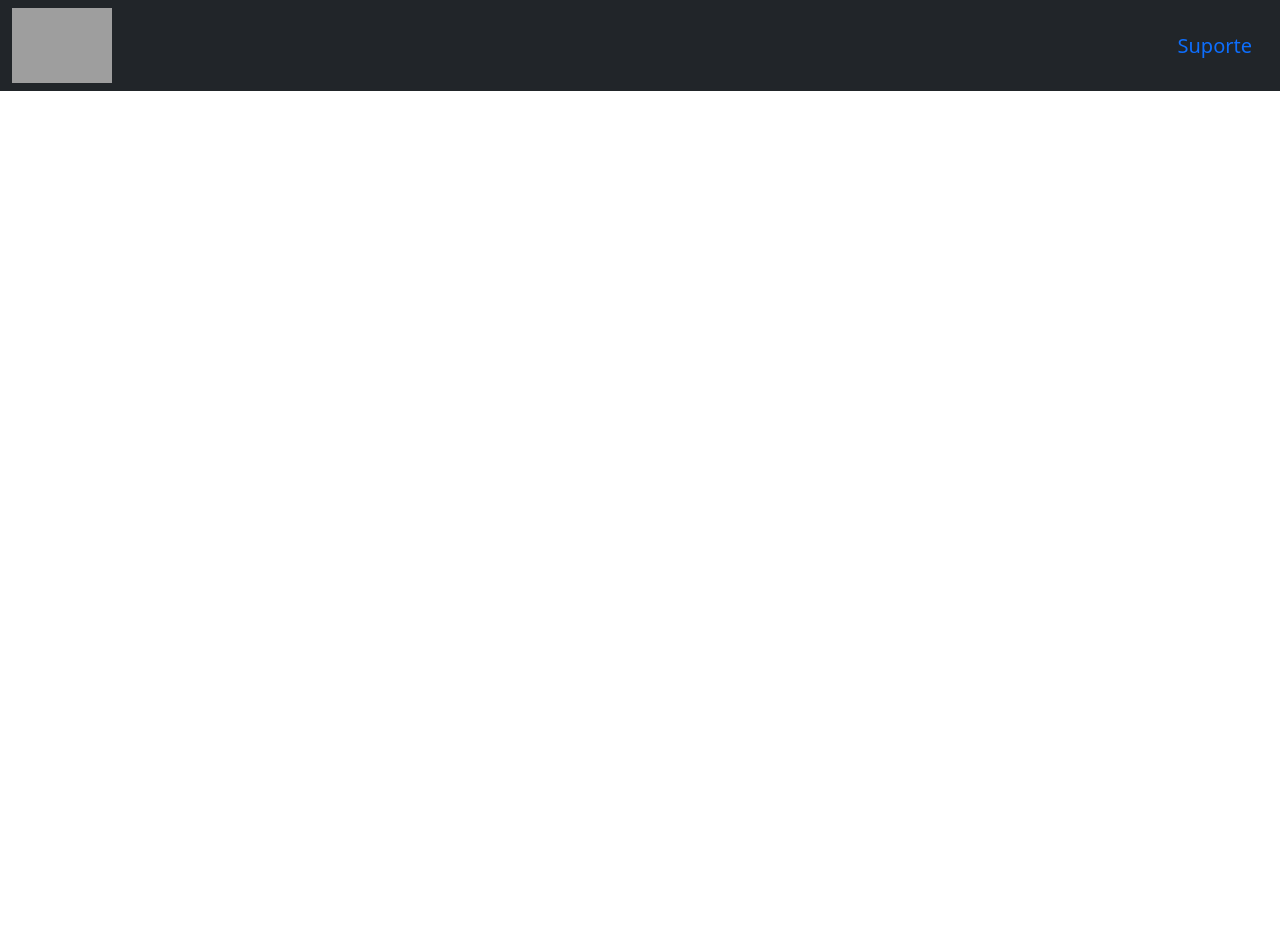
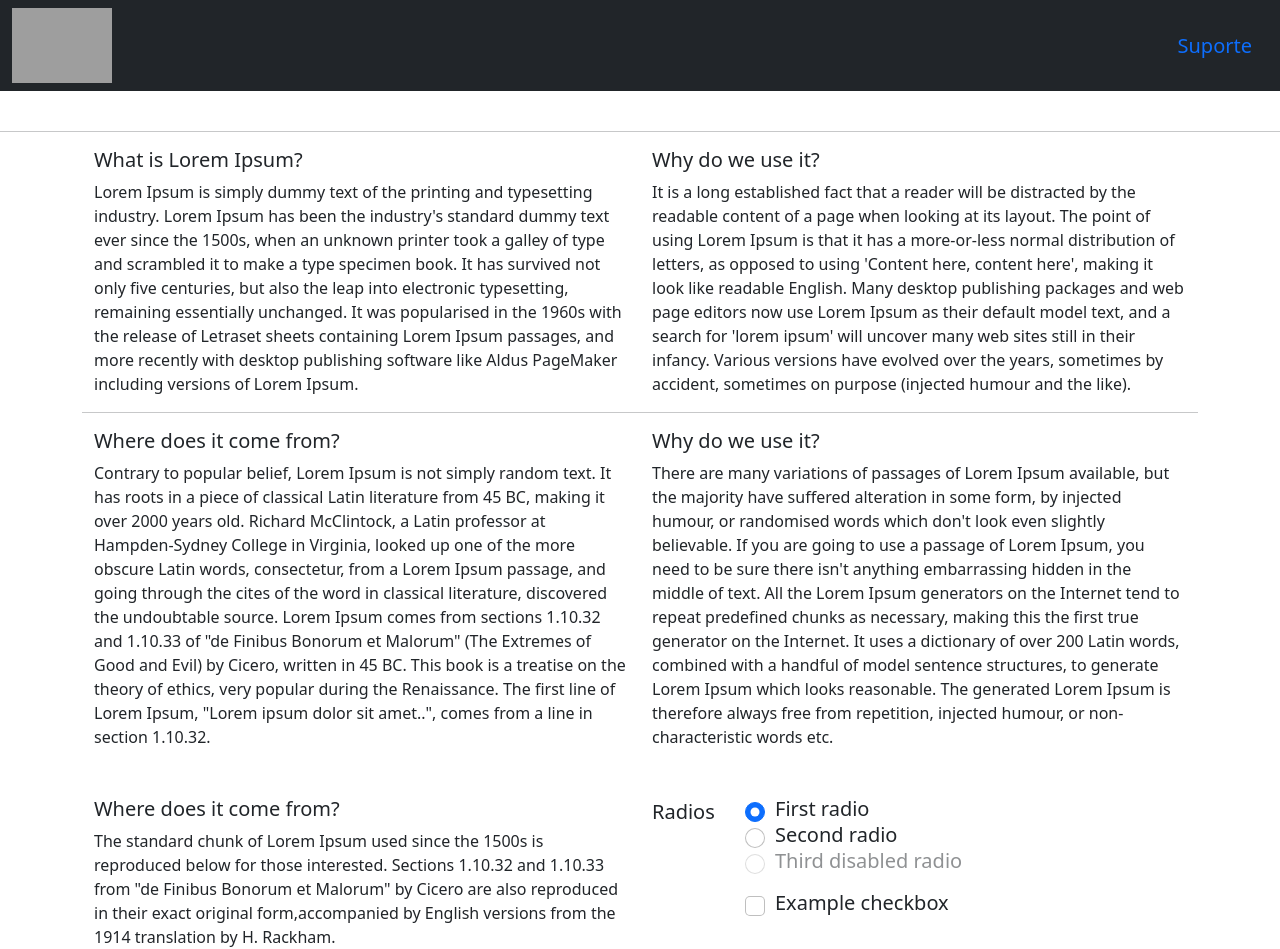
Before and after one commit to GabrielLuedy/Dev-test-4CADIA, an Angular app: page / in a window 1280 px wide. Before the commit the page ends 800 px from the top, so only its background shows below. Built offline with nearby package versions, Linux system fonts and the light colour scheme; grey boxes are pictures that could not be loaded.

Commit message:
criando formulario

```diff
--- a/src/app/app-routing.module.ts
+++ b/src/app/app-routing.module.ts
@@ -1,9 +1,11 @@
+import { BodyComponent } from './modal/body/body.component';
 import { NavbarComponent } from './modal/navbar/navbar.component';
 import { NgModule } from '@angular/core';
 import { RouterModule, Routes } from '@angular/router';
 
 const routes: Routes = [
-  {path:"",component:NavbarComponent}
+  {path:"",component:NavbarComponent},
+  {path:"body",component:BodyComponent}
 ];
 
 @NgModule({
--- a/src/app/app.component.html
+++ b/src/app/app.component.html
@@ -1 +1,2 @@
 <router-outlet></router-outlet>
+<app-body></app-body>
--- a/src/app/app.module.ts
+++ b/src/app/app.module.ts
@@ -1,8 +1,10 @@
+import { ModalModule } from './modal/modal.module';
 import { NgModule } from '@angular/core';
 import { BrowserModule } from '@angular/platform-browser';
 
 import { AppRoutingModule } from './app-routing.module';
 import { AppComponent } from './app.component';
+
 
 @NgModule({
   declarations: [
@@ -10,7 +12,8 @@ import { AppComponent } from './app.component';
   ],
   imports: [
     BrowserModule,
-    AppRoutingModule
+    AppRoutingModule,
+    ModalModule
   ],
   providers: [],
   bootstrap: [AppComponent]
--- /dev/null
+++ b/src/app/modal/body/body.component.html
@@ -0,0 +1,141 @@
+<br>
+<hr>
+<div class="container">
+<div class="container">
+
+    <div class="row">
+        <div class="col-sm-6">
+            <h5 class="card-title">What is Lorem Ipsum?</h5>
+            <p class="card-text">Lorem Ipsum is simply dummy text of the printing and
+                typesetting industry. Lorem Ipsum has been the industry's standard dummy
+                text ever since the 1500s, when an unknown printer took a galley of type
+                and scrambled it to make a type specimen book. It has survived not only
+                five centuries, but also the leap into electronic typesetting, remaining
+                essentially unchanged. It was popularised in the 1960s with the release
+                of Letraset sheets containing Lorem Ipsum passages, and more recently
+                with desktop publishing software like Aldus PageMaker including versions of Lorem Ipsum.</p>
+        </div>
+
+
+
+        <div class="col-sm-6">
+
+            <h5 class="card-title">Why do we use it?</h5>
+            <p class="card-text">It is a long established fact that a reader will
+                be distracted by the readable content of a page when looking at its layout.
+                The point of using Lorem Ipsum is that it has a more-or-less normal distribution
+                of letters, as opposed to using 'Content here, content here',
+                making it look like readable English. Many desktop publishing
+                packages and web page editors now use Lorem Ipsum as their default
+                model text, and a search for 'lorem ipsum' will uncover many web sites still in
+                their infancy. Various versions have evolved over the years, sometimes by accident,
+                sometimes on purpose
+                (injected humour and the like).
+
+            </p>
+        </div>
+    </div>
+</div>
+
+<hr>
+<div class="container">
+
+    <div class="row">
+        <div class="col-sm-6">
+            <h5 class="card-title">Where does it come from?</h5>
+            <p class="card-text">Contrary to popular belief, Lorem Ipsum is not simply random text.
+                 It has roots in a piece of classical Latin literature from 45 BC, making it over 2000
+                 years old. Richard McClintock, a Latin professor at Hampden-Sydney College in Virginia,
+                 looked up one of the more obscure Latin words, consectetur, from a Lorem Ipsum passage,
+                  and going through the cites of the word in classical literature,
+                   discovered the undoubtable source. Lorem Ipsum comes from sections
+                    1.10.32 and 1.10.33 of "de Finibus Bonorum et Malorum" (The Extremes of Good and Evil)
+                     by Cicero, written in 45 BC. This book is a treatise on the theory of ethics, very
+                     popular during the Renaissance. The first line of Lorem Ipsum, "Lorem ipsum dolor sit
+                      amet..", comes from a line in section 1.10.32.</p>
+        </div>
+
+
+
+        <div class="col-sm-6">
+
+            <h5 class="card-title">Why do we use it?</h5>
+            <p class="card-text">There are many variations of passages of
+                Lorem Ipsum available, but the majority have suffered
+                alteration in some form, by injected humour, or randomised
+                words which don't look even slightly believable. If you are
+                going to use a passage of Lorem Ipsum, you need to be sure there
+                isn't anything embarrassing hidden in the middle of text.
+                All the Lorem Ipsum generators on the Internet tend to repeat
+                predefined chunks as necessary, making this the first true
+                generator on the Internet. It uses a dictionary of over 200
+                Latin words, combined with a handful of model sentence structures,
+                to generate Lorem Ipsum which looks reasonable. The generated Lorem
+                Ipsum is therefore always free from repetition, injected humour,
+                or non-characteristic words etc.
+
+            </p>
+        </div>
+    </div>
+    <br><br>
+    <div class="row">
+        <div class="col-sm-6">
+            <h5 class="card-title">Where does it come from?</h5>
+            <p class="card-text">The standard chunk of Lorem Ipsum
+                used since the 1500s is reproduced below for those
+                interested. Sections 1.10.32 and 1.10.33 from "de Finibus
+                 Bonorum et Malorum" by Cicero are also reproduced in their
+                  exact original form,accompanied by English versions from
+                  the 1914 translation by H. Rackham.</p>
+        </div>
+
+
+
+        <div class="col-sm-6">
+
+            <h5 class="card-title">
+
+
+                <form >
+<fieldset class="row mb-3">
+    <legend class="col-form-label col-sm-2 pt-0">Radios</legend>
+    <div class="col-sm-10">
+      <div class="form-check">
+        <input class="form-check-input" type="radio" name="gridRadios" id="gridRadios1" value="option1" checked>
+        <label class="form-check-label" for="gridRadios1">
+          First radio
+        </label>
+      </div>
+      <div class="form-check">
+        <input class="form-check-input" type="radio" name="gridRadios" id="gridRadios2" value="option2">
+        <label class="form-check-label" for="gridRadios2">
+          Second radio
+        </label>
+      </div>
+      <div class="form-check disabled">
+        <input class="form-check-input" type="radio" name="gridRadios" id="gridRadios3" value="option3" disabled>
+        <label class="form-check-label" for="gridRadios3">
+          Third disabled radio
+        </label>
+      </div>
+    </div>
+  </fieldset>
+  <div class="row mb-3">
+    <div class="col-sm-10 offset-sm-2">
+      <div class="form-check">
+        <input class="form-check-input" type="checkbox" id="gridCheck1">
+        <label class="form-check-label" for="gridCheck1">
+          Example checkbox
+        </label>
+      </div>
+    </div>
+  </div>
+
+
+                </form>
+            </h5>
+
+        </div>
+    </div>
+</div>
+</div>
--- /dev/null
+++ b/src/app/modal/body/body.component.ts
@@ -0,0 +1,15 @@
+import { Component, OnInit } from '@angular/core';
+
+@Component({
+  selector: 'app-body',
+  templateUrl: './body.component.html',
+  styleUrls: ['./body.component.css']
+})
+export class BodyComponent implements OnInit {
+
+  constructor() { }
+
+  ngOnInit(): void {
+  }
+
+}
```
Also changed, not shown: src/app/modal/modal.module.ts (+7 -3 lines), src/app/modal/body/body.component.css (added), src/app/modal/navbar/navbar.component.html (line endings or trailing spaces), 1 other file (tests, documents, lock files or other folders).
